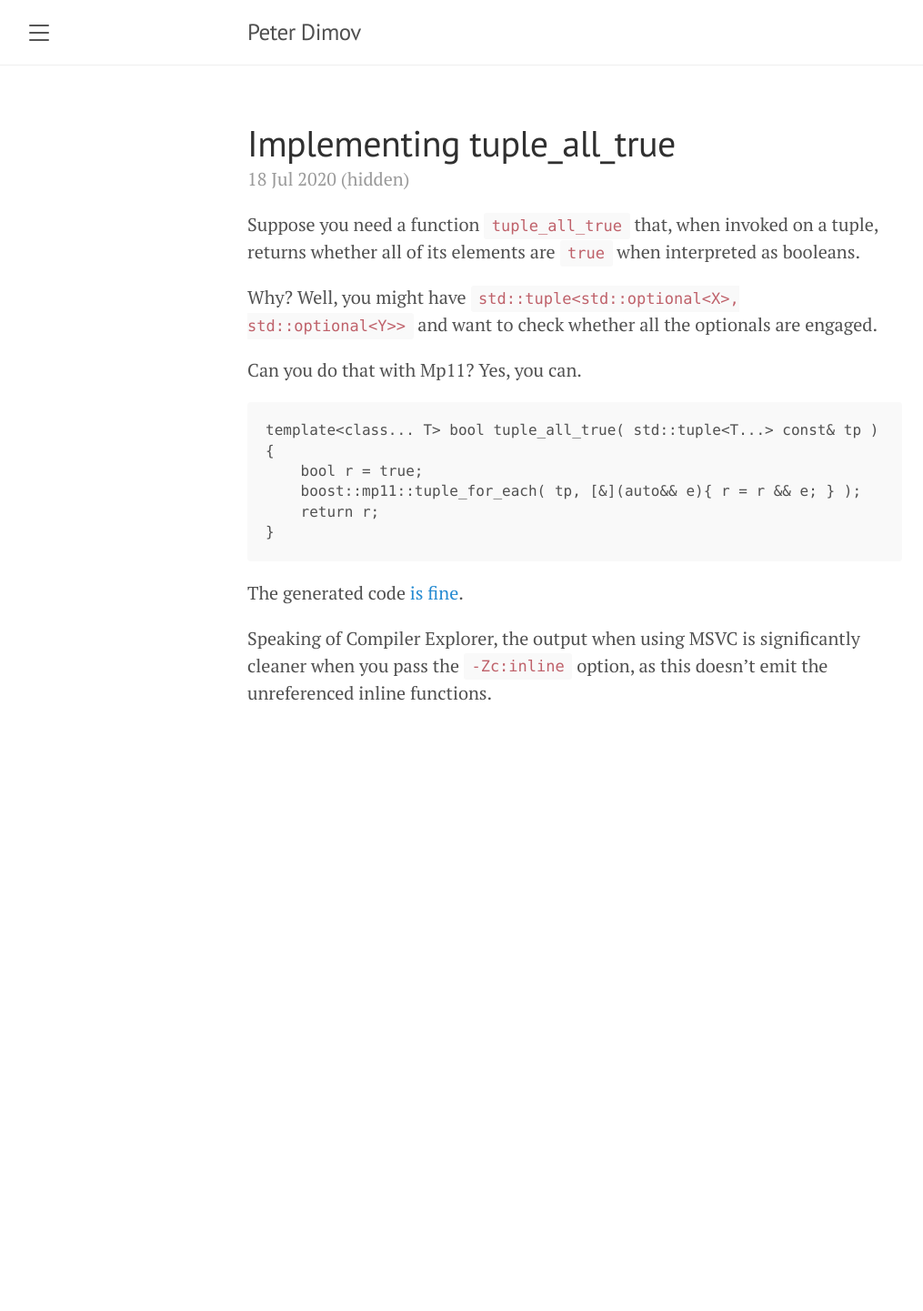
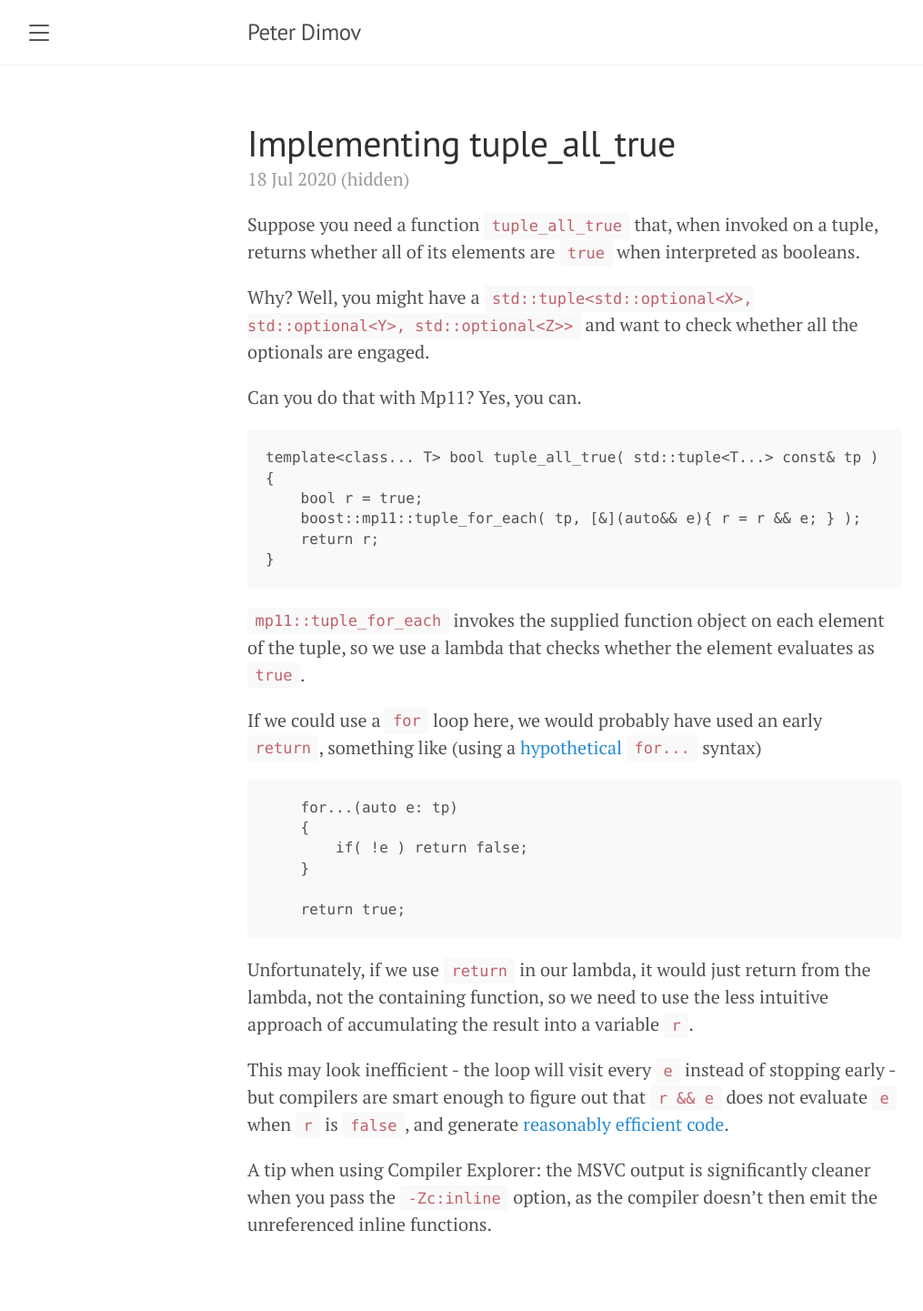
Before and after one commit to pdimov/blog, a Jekyll site: the page built from _posts/2020-07-18-implementing-tuple_all_true.md, in a window 1280 px wide. Shown: the whole page at 91% size, without its empty margins (8-1023 px from the left). Built offline with Jekyll 4.4.1, drawn with Linux system fonts in a browser that asks for light colours; before the commit the page ends 900 px from its top, so only the background shows below that.

Commit message:
Elaborate on tuple_all_true a bit

````diff
--- a/_posts/2020-07-18-implementing-tuple_all_true.md
+++ b/_posts/2020-07-18-implementing-tuple_all_true.md
@@ -7,8 +7,9 @@ hidden: true
 Suppose you need a function `tuple_all_true` that, when invoked on a tuple,
 returns whether all of its elements are `true` when interpreted as booleans.
 
-Why? Well, you might have `std::tuple<std::optional<X>, std::optional<Y>>`
-and want to check whether all the optionals are engaged.
+Why? Well, you might have a
+`std::tuple<std::optional<X>, std::optional<Y>, std::optional<Z>>` and want
+to check whether all the optionals are engaged.
 
 Can you do that with Mp11? Yes, you can.
 
@@ -21,8 +22,33 @@ template<class... T> bool tuple_all_true( std::tuple<T...> const& tp )
 }
 ```
 
-The generated code [is fine](https://godbolt.org/z/18oh5z).
+`mp11::tuple_for_each` invokes the supplied function object on each
+element of the tuple, so we use a lambda that checks whether the
+element evaluates as `true`.
 
-Speaking of Compiler Explorer, the output when using MSVC is significantly
-cleaner when you pass the `-Zc:inline` option, as this doesn't emit the
-unreferenced inline functions.
+If we could use a `for` loop here, we would probably have used an
+early `return`, something like (using a
+[hypothetical](http://www.open-std.org/jtc1/sc22/wg21/docs/papers/2019/p1306r1.pdf)
+`for...` syntax)
+
+```
+    for...(auto e: tp)
+    {
+        if( !e ) return false;
+    }
+
+    return true;
+```
+
+Unfortunately, if we use `return` in our lambda, it would just return
+from the lambda, not the containing function, so we need to use the less
+intuitive approach of accumulating the result into a variable `r`.
+
+This may look inefficient - the loop will visit every `e` instead of
+stopping early - but compilers are smart enough to figure out that
+`r && e` does not evaluate `e` when `r` is `false`, and
+generate [reasonably efficient code](https://godbolt.org/z/18oh5z).
+
+A tip when using Compiler Explorer: the MSVC output is significantly
+cleaner when you pass the `-Zc:inline` option, as the compiler doesn't
+then emit the unreferenced inline functions.
````
